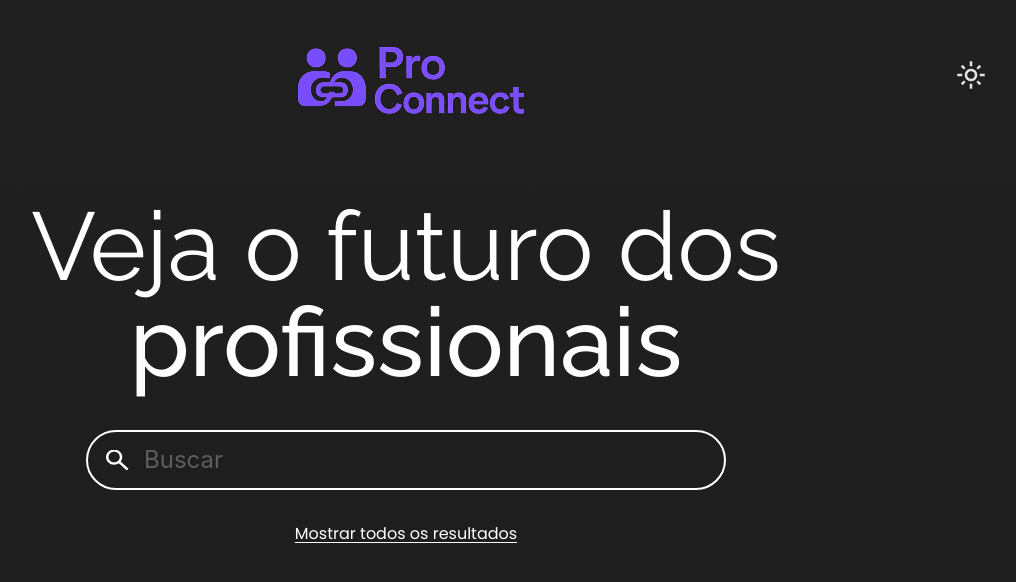
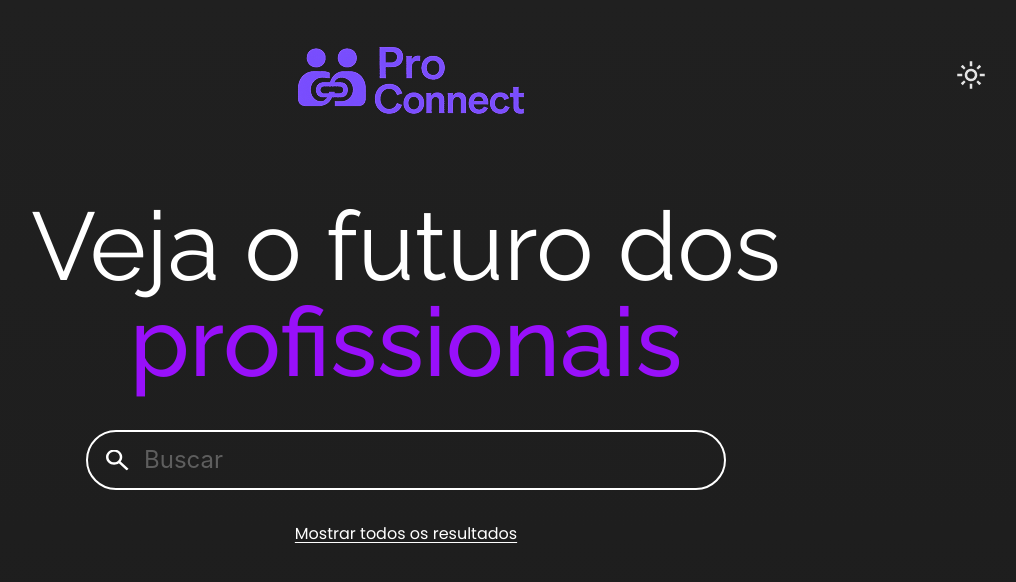
Before and after one commit to thiagolima-tech/FrontEnd-GS-2, a React (Vite) app: page / in a window 1280 px wide. Shown: the top 582 px of the page, without its empty margins (234-1250 px from the left). Built offline with nearby package versions, Linux system fonts and the light colour scheme.

Commit message:
fix/ cor do titulo 'profissionais'

```diff
--- a/src/pages/Home.jsx
+++ b/src/pages/Home.jsx
@@ -109,7 +109,7 @@ const Home = () => {
                 }`}
             >
                 Veja o futuro dos{" "}
-                <span className="font-medium text-roxo">profissionais</span>
+                <span className="font-medium text-purple-600">profissionais</span>
             </h1>
 
             {/* INPUT */}
```
